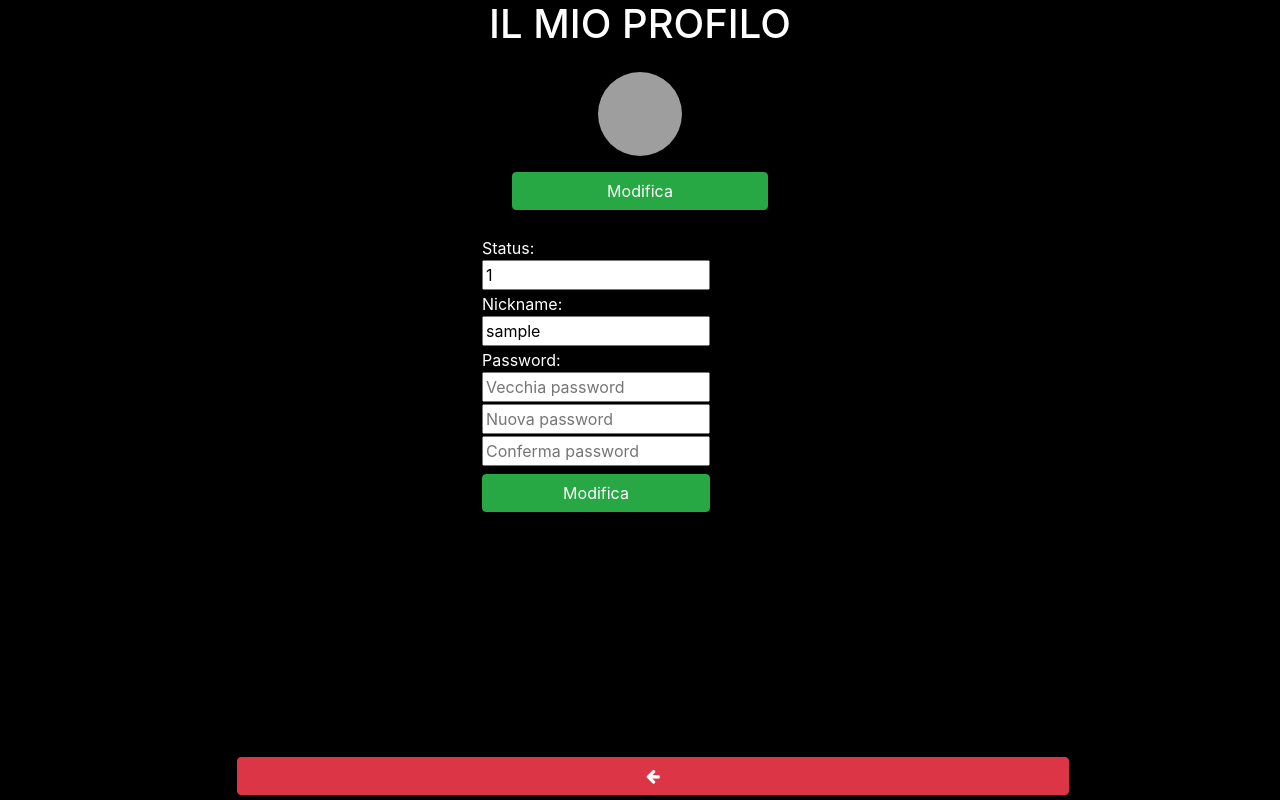
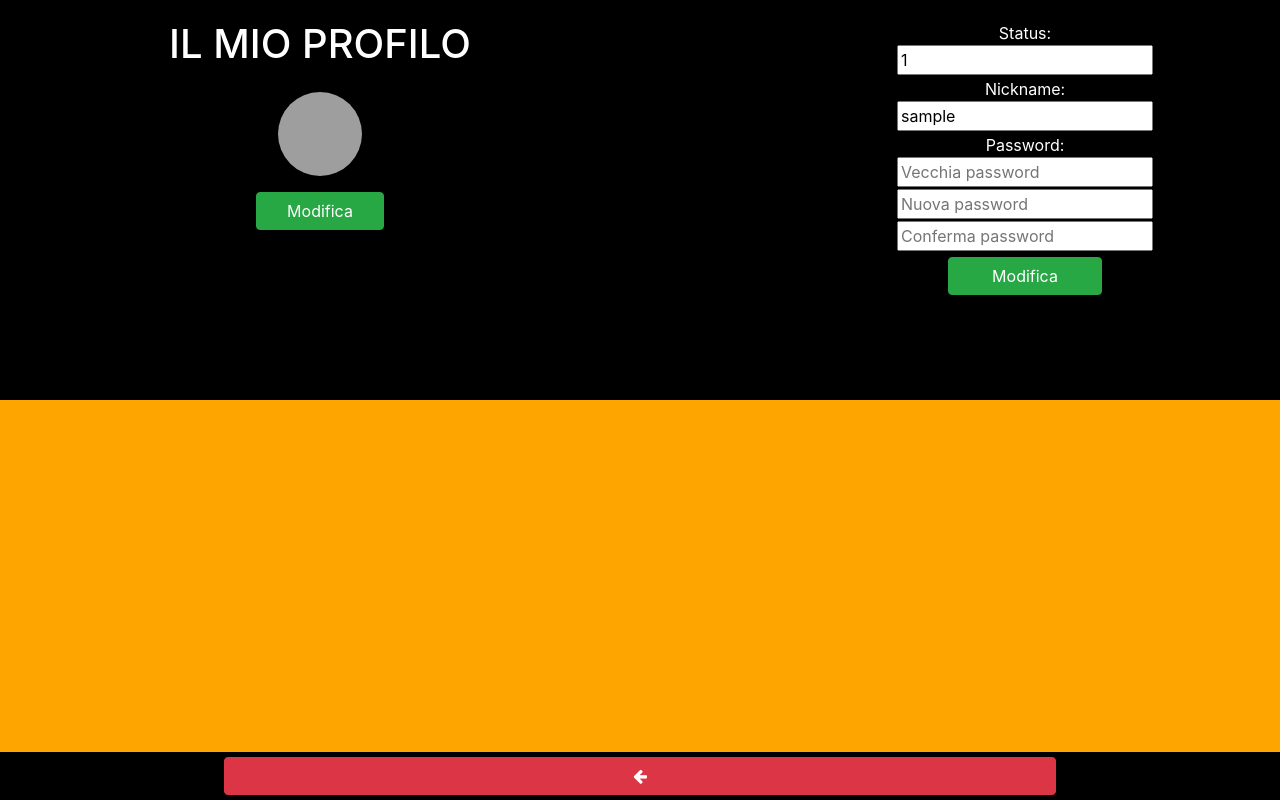
Before and after one commit to Marcodalmas/chat, a PHP site: page /profile.php in a window 1280 px wide. Run offline with PHP 8.4, Linux system fonts and the light colour scheme; the visitor is signed in with stand-in values (Sample User, id 1); grey boxes are pictures that could not be loaded.

Commit message:
rjkfnskdjvsk.jdfbdskjvnb

```diff
--- a/chat.php
+++ b/chat.php
@@ -235,10 +235,7 @@
 
 
 	<div class="split right">
-		<div class="header">
-			<h1>info contatto</h1>
-		</div>
-	    <div id="interfaccia" style="padding: 6% ">
+	    <div id="interfaccia" style="padding: 6%">
 
 	    </div>
 	    <div class='foot'>
@@ -303,7 +300,6 @@
 			var chatAtt;
 
 			function view(idA){
-
 				//cambio chat
 				if(idA !=idLast){
 					clearInterval(chatAtt);
--- a/profile.php
+++ b/profile.php
@@ -15,12 +15,13 @@
 	}
 
 	if (isset($_REQUEST['cambio'])) {
-		$foto1="<input type='file' style='margin-left:40%;' name='foto' accept='image/png'><br><br>
-				<table>
+		$foto1="<input type='file' style='margin-left:10%;' name='foto' accept='image/png'><br><br>
+				<table style='margin-left:35%;'>
 					<tr>
-						<td style='width:1.5%;'><button type='submit' name='elimina' style='width:80%;' class='btn btn-danger'>Elimina foto</button></td>
-						<td style='width:5%;'><button type='submit' name='salva' style='width:37.5%;' class='btn btn-success'>OK</button></td>
-					</tr>";
+						<td style='width:50%;'><button type='submit' name='elimina' style='' class='btn btn-danger'>Elimina foto</button></td>
+						<td style='width:50%;'><button type='submit' name='salva' style='width:100%;' class='btn btn-success'>OK</button></td>
+					</tr>
+					</table>";
 	}
 
 	if (isset($_REQUEST['salva'])){
@@ -65,77 +66,128 @@
 		.footer {
 	  		position: fixed;
 	   		padding: 5px 10px;
-	   		left: 1%;
+	   		left: 0%;
 	   		bottom: 0;
 	  		width: 100%;
 	   		background-color: black;
 	   		color: white;
 	   		text-align: center;
 		}
-
-		.header {
-		 	position: fixed;
+		html {
+		  height: 100%;
 		  width: 100%;
-		  	background-color: black;
-		}
-		body{
-			position: absolute;
-			width: 10%;
-			background-color: black;
-			color: white;
-			text-align: center;
-			overflow-x: hidden;
 		}
 
-		table {
-			position: relative;
-			margin-left: 37.5%;
-			width: 30%;
-		  	border: 1px solid black;
+		body {
+		  text-align: center;
+		  color: white;
+		  display: table;
+		  height: 100%;
+		  margin: 0;
+		  padding: 0;
+		  width: 100%;
+		}
+
+		/*dividi schermo*/
+
+		/* divisione pagina */
+		.split {
+		  height: 50%;
+		  width: 50%;
+		  position: fixed;
+		  z-index: 1;
+		  top: 0;
+		  overflow-x: hidden;
+		  padding-top: 20px;
+		  direction: ltr;
+		}
+
+		/* divisione sx */
+		.left {
+		width: 50%;
+		  left: 0;
 		  background-color: black;
 		}
 
-		td {
-			position: relative;
-			width: 20%;
-			text-align: left;
+		/* divisione dx */
+		.right {
+		  width: 50%;
+		  right: 0;
+		  background-color: black;
 		}
 
-		input {
-			width: 60%;
+		.row {
+		  display: table-row;
+		  height: 50%;
 		}
 
+		.row:nth-child(1) {
+		  background-color: black;
+		}
 
-		tr, td{
+		.row:nth-child(2) {
+		  background-color: orange;
+		}
+		.row:nth-child(3) {
+		  background-color: black;
+		}
 
+		/* barra di scroll */
+		div.scrollmenu {
+		  background-color: black;
+		  overflow: auto;
+		  white-space: nowrap;
+		   overflow-x: : hidden;
 
 		}
 
-		.chat-popup {
-	  		display: none;
-		  	position: fixed;
-		 	bottom: 500;
-		  	right: 15px;
-		  	border: 3px solid #f1f1f1;
-		 	z-index: 9;
+		div.scrollmenu a {
+		  display: inline-block;
+		  color: white;
+		  text-align: center;
+		  padding: 3%;
+		  text-decoration: none;
 		}
 
+		div.scrollmenu a:hover {
+		  background-color: #777;
+		}
+
+		/* larghezza della barra */
+		div.scrollmenu::-webkit-scrollbar {
+		  width: 1em;
+		}
+
+		div.scrollmenu::-webkit-scrollbar-track {
+		  box-shadow: inset 0 0 6px rgba(0, 0, 0, 0.3);
+		}
+
+		/* colore e dimensione */
+		div.scrollmenu::-webkit-scrollbar-thumb {
+		  background-color: darkgrey;
+		  outline: 5px solid orange;
+
+		}
 	</style>
 
 	<title>profile</title>
 </head>
 <body class="">
-	<div class="header">
+
+	<div class="row">
+		<div class="split left">
+	       	<form action="" method="GET">
 	       		<h1>IL MIO PROFILO</h1>
-       	<form action="" method="GET">
 	       		<?php
 	       		echo "<img src=\"$foto\" class=\"rounded-circle p-2 m-2\" width=\"100\" height=\"100\"><br>";
 	       		echo $foto1;
 	       		?>
 	       		<br>
 	       	</form>
+	    </div>
+	    <div class="split right">
 	       	<form>
-	       	<table class="">
+		       	<table style="margin-left: 40%;">
 						<tr>
 							<td>Status:<br><input type="text" id='nuovoStatus' name="status" value="<?php echo $frasetta;?>"></td>
 						</tr>
@@ -158,16 +210,20 @@
 	       	</form>
 
 		</div>
-	<br>
+	</div>
+	<div class="row">
+		<h1></h1>
+	</div>
+
+	<div class="row">
 		<div class="footer">
 			<form action="home.php" class="container">
 				<button style="width: 75%" type="submit" name="back" class="btn btn-danger"><i style="" class="fa fa-arrow-left"></i></button>
 			</form>
 		</div>
+	</div>
 
-	<script type="text/javascript">
 
-	</script>
 
 
 </body>
--- a/utils.php
+++ b/utils.php
@@ -209,7 +209,7 @@
 	function is_blocked($uid_da,$uid_a,$pdo){
 		$sql="SELECT 1
 			FROM amicizie AS a
-			WHERE a.uid_da = ? AND a.uid_a=? and a.sospensione='N' ";
+			WHERE a.uid_da = ? AND a.uid_a=? and a.sospensione='S' ";
 
 		$stmt = $pdo -> prepare($sql);
 
@@ -218,4 +218,18 @@
 		return $stmt->fetch();
 	}
 
+	function addFriend($id,$idA,$pdo){
+		$sql="INSERT INTO amicizie (uid_da,uid_a,sospensione)
+				VALUES (?,?,'N') ";
+
+		$stmt = $pdo->prepare($sql);
+
+		$stmt->execute([$id,$idA]);
+
+		$nick=nick_from_id($id,$pdo);
+
+		header("location showProfile.php?utente=$nick");
+
+	}
+
 ?>
```
Also changed, not shown: getChat.php (+20 -2 lines), showProfile.php (+8 -10 lines). Lines whose indentation alone changed are shown as unchanged.
